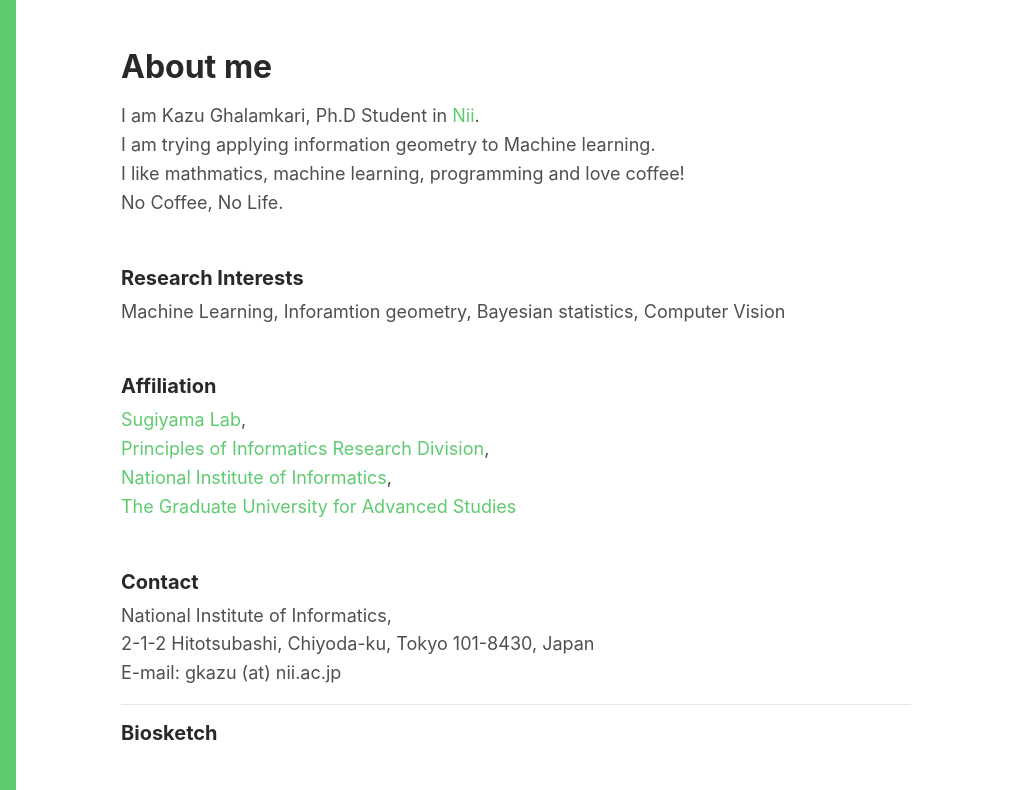
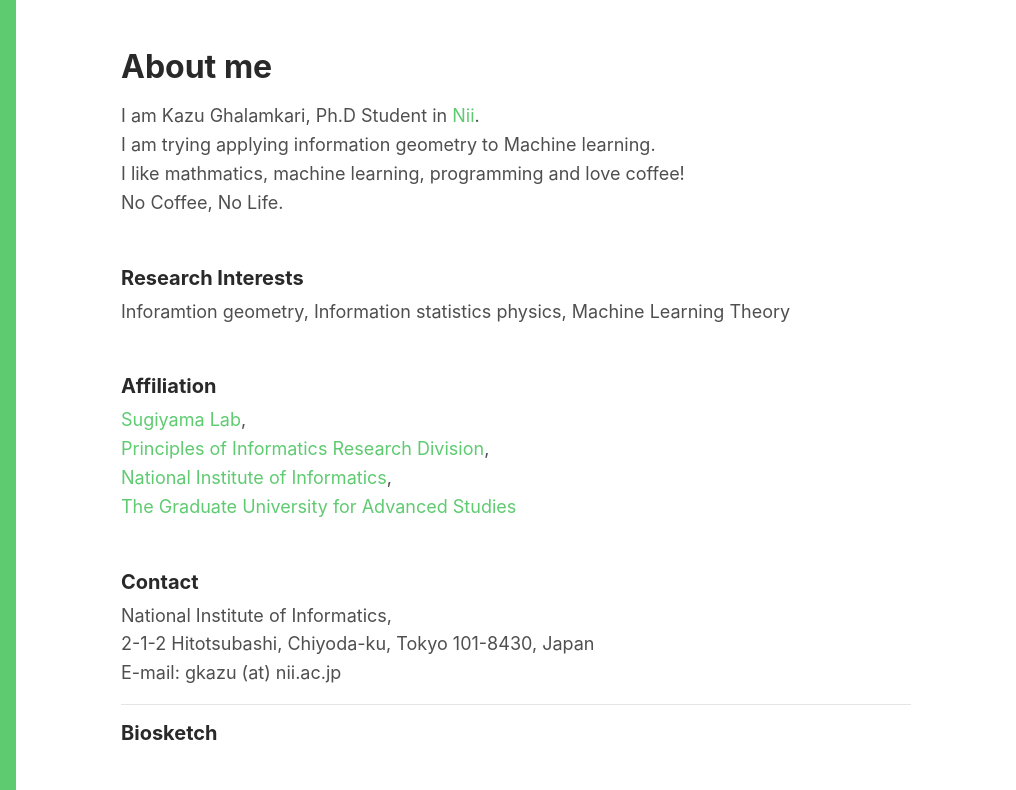
Before and after one commit to gkazunii/gkazunii.github.io, a plain HTML site: page index.html in a window 1280 px wide. Shown: the top 790 px of the page, 264-1280 px from the left. Drawn offline with Linux system fonts and the light colour scheme.

Commit message:
Update index.html

```diff
--- a/index.html
+++ b/index.html
@@ -94,7 +94,7 @@
 
 				<h5 class="mt-5">Research Interests</h5>
 			    <p>
-			    	Machine Learning, Inforamtion geometry, Bayesian statistics, Computer Vision
+			    	Inforamtion geometry, Information statistics physics, Machine Learning Theory
 			    </p>
 
 				<h5 class="mt-5">Affiliation</h5>
```
